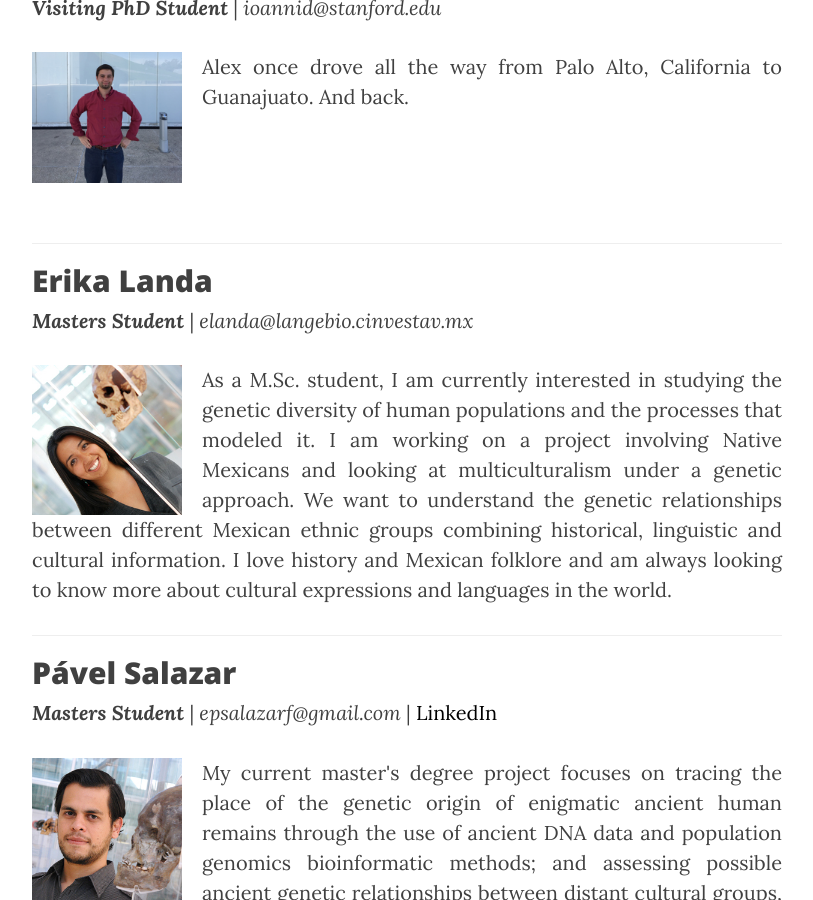
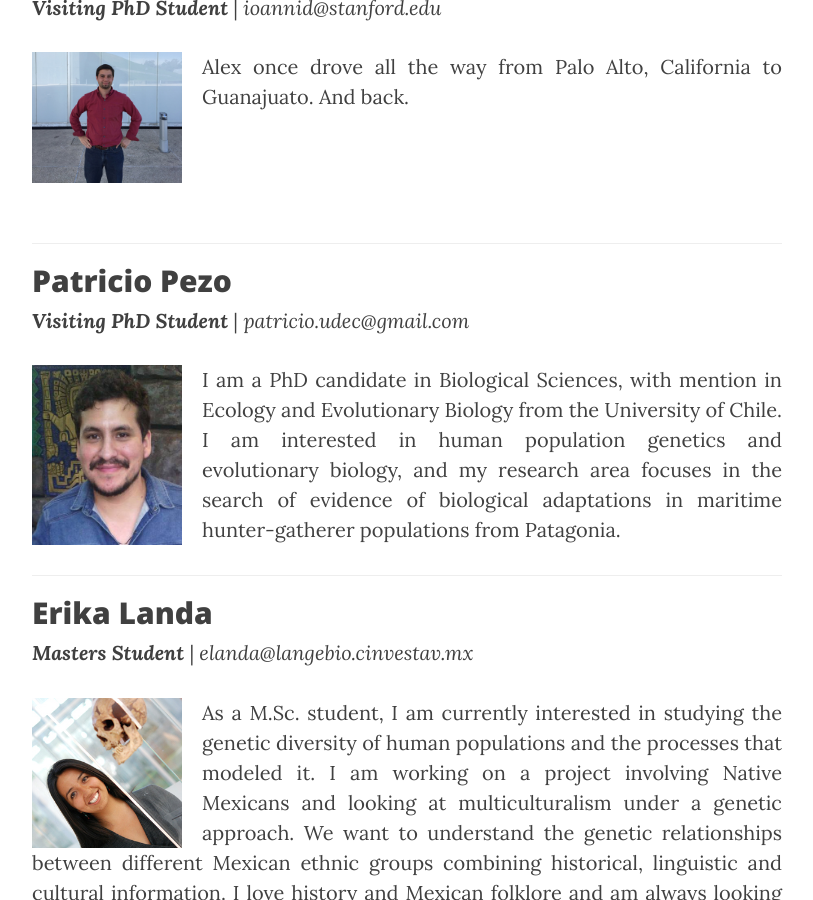
Before and after one commit to milkshakeplustip/milkshakeplustip.github.io, a Jekyll site: the page built from b_people.html, in a window 1280 px wide and 900 px high, scrolled down 2114 px. Shown: the whole window, without its empty margins (233-1046 px from the left). Built offline with Jekyll 4.4.1, drawn with Linux system fonts in a browser that asks for light colours; nearby versions of some CDN libraries.

Commit message:
patricio

```diff
--- a/b_people.html
+++ b/b_people.html
@@ -26,6 +26,10 @@ header-img: "img/morenolab_1000_recorte_2.jpg"
 <p style="clear: both;">
 <br>
 <hr>
+<h2>Patricio Pezo</h2><b><i>Visiting PhD Student</i></b> | <i>patricio.udec@gmail.com</i><p></p>
+<p style="text-align:justify"> <img src="/img/patricio.jpg" alt="Pat" height="150" width="150" style="float:left; margin:0 20px 5px 0"> I am a PhD candidate in Biological Sciences, with mention in Ecology and Evolutionary Biology from the University of Chile. I am interested in human population genetics and evolutionary biology, and my research area focuses in the search of evidence of biological adaptations in maritime hunter-gatherer populations from Patagonia.
+<br>
+<hr>
 <h2>Erika Landa</h2><b><i>Masters Student</i></b> | <i>elanda@langebio.cinvestav.mx</i><p></p>
 <p style="text-align:justify"> <img src="/img/Erika250.jpg" alt="Erika" height="150" width="150" style="float:left; margin:0 20px 0 0"> As a M.Sc. student, I am currently interested in studying the genetic diversity of human populations and the processes that modeled it. I am working on a project involving Native Mexicans and looking at multiculturalism under a genetic approach. We want to understand the genetic relationships between different Mexican ethnic groups combining historical, linguistic and cultural information. I love history and Mexican folklore and am always looking to know more about cultural expressions and languages in the world.
 <br>
```
Also changed, not shown: img/patricio.jpg (added), 1 other file.
